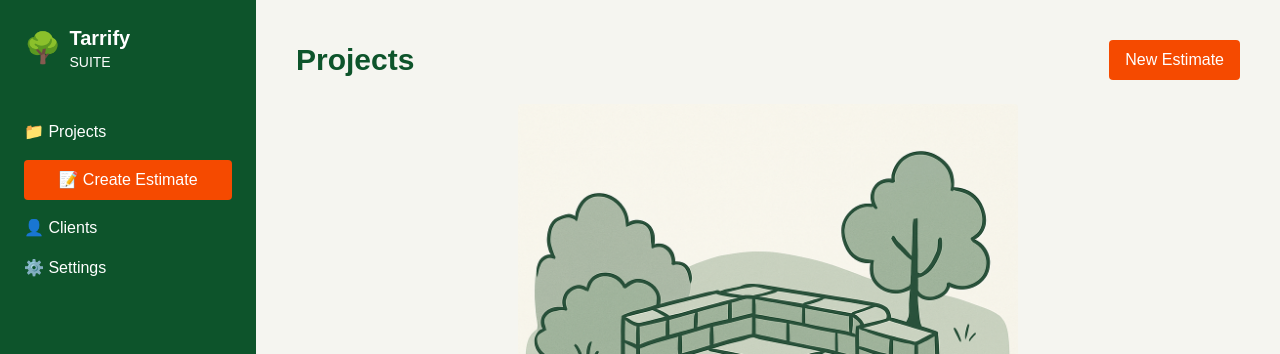
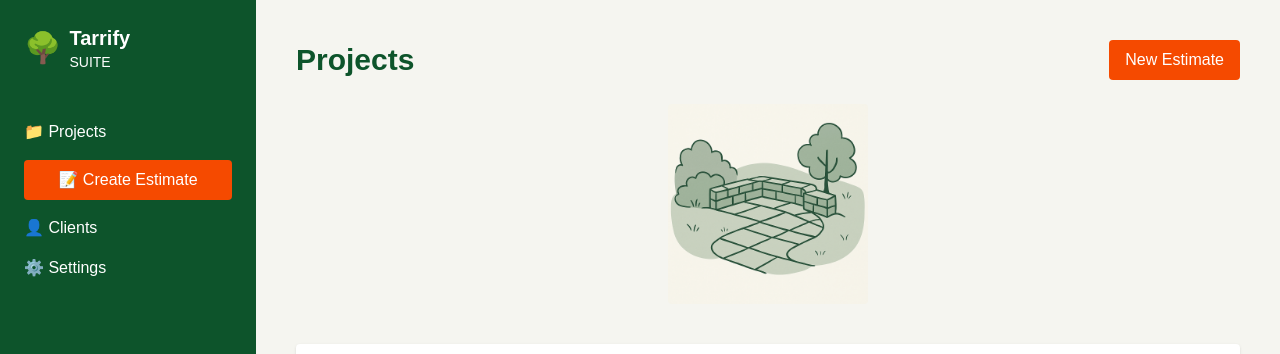
Before and after one commit to anembo/tarrify-suite, a Next.js app: page /dashboard in a window 1280 px wide. Shown: the top 354 px of the page. Built offline with nearby package versions, Linux system fonts and the light colour scheme; no server answers; the database is empty; sample sign-in values are in the browser's storage.

Commit message:
UI adjustments: align logo and image properly

```diff
--- a/pages/dashboard.tsx
+++ b/pages/dashboard.tsx
@@ -90,7 +90,7 @@ export default function Dashboard() {
 
         {/* Decorative Image */}
         <div className="flex justify-center mb-10">
-          <Image src="/landscape-placeholder.png" alt="Landscape" width={500} height={250} className="rounded" />
+          <Image src="/landscape-placeholder.png" alt="Landscape" width={200} height={100} className="rounded" />
         </div>
 
         {/* Projects Table */}
```
